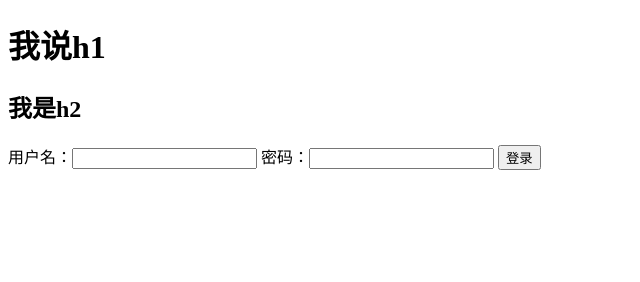
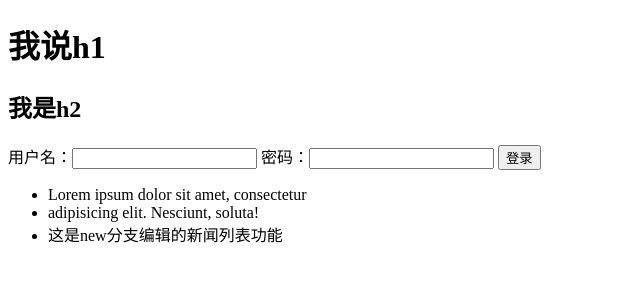
Before and after one commit to xvfh/ssh-key, a plain HTML site: page index.html in a window 1280 px wide. Shown: the whole page, without its empty margins (0-640 px from the left). Drawn offline with Linux system fonts and the light colour scheme.

Commit message:
新闻列表功能

```diff
--- a/index.html
+++ b/index.html
@@ -15,7 +15,12 @@
     密码：<input type="text">
     <button type="submit">登录</button>
 
-
+    <!--新闻列表-->
+    <ul>
+        <li>Lorem ipsum dolor sit amet, consectetur </li>
+        <li>adipisicing elit. Nesciunt, soluta!</li>
+        <li>这是new分支编辑的新闻列表功能</li>
+    </ul>
 </div>
 </body>
 </html>
```
